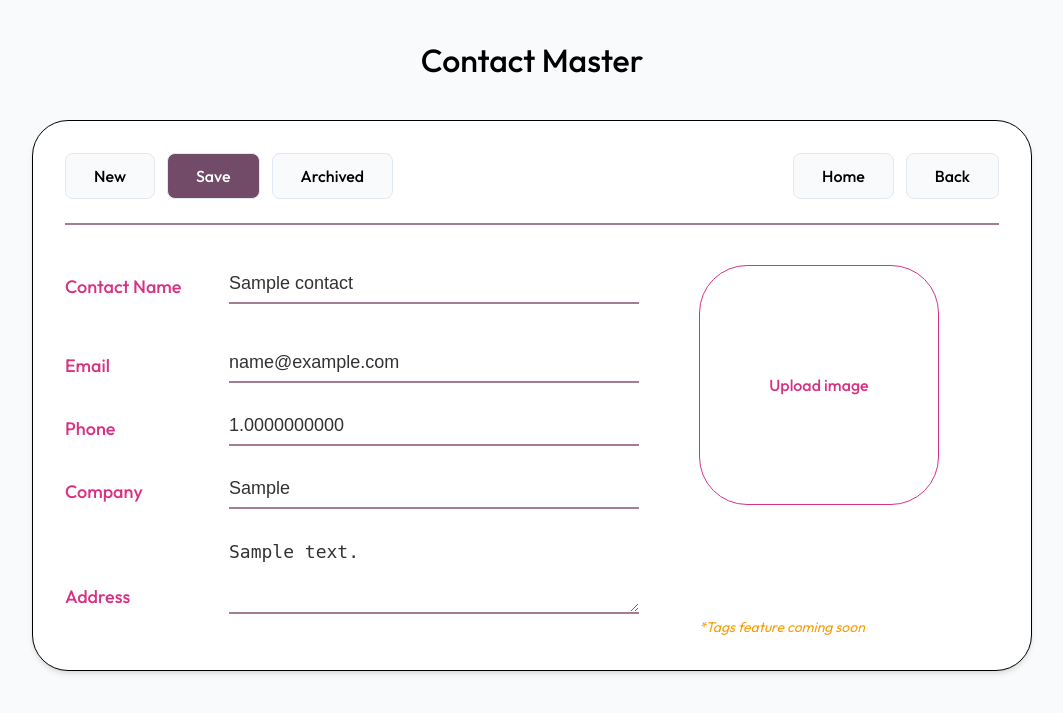
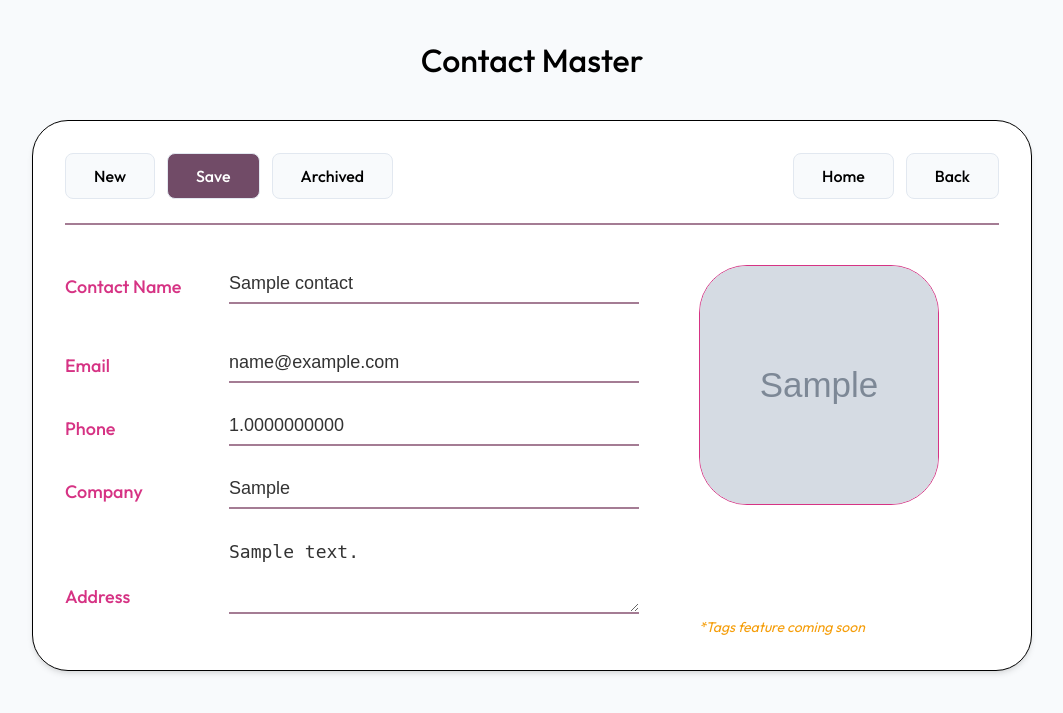
Before and after one commit to varshasharma25/Odoo_Hackathon, a Flask app: page /admin/contact/1 in a window 1280 px wide. Shown: the top 713 px of the page, without its empty margins (108-1171 px from the left). Run offline with Flask 3, Linux system fonts and the light colour scheme; a user stored in the database is signed in; tables that the repository leaves empty hold one stand-in row (values such as "Sample post"); grey boxes marked "Sample" are stand-in pictures.

Commit message:
Implement image upload functionality

```diff
--- a/app/admin/routes.py
+++ b/app/admin/routes.py
@@ -1,8 +1,25 @@
-from flask import render_template, request, redirect, url_for, flash
+from flask import render_template, request, redirect, url_for, flash, current_app
 from flask_login import login_required
+from werkzeug.utils import secure_filename
+import os
 from app.admin import bp
 from app import db
 from app.models import Contact, Product, Budget, AnalyticalAccount, PurchaseOrder
+
+def save_image(file):
+    if file and file.filename:
+        filename = secure_filename(file.filename)
+        # Ensure unique filename to prevent overwrites
+        import uuid
+        name, ext = os.path.splitext(filename)
+        filename = f"{name}_{uuid.uuid4().hex[:8]}{ext}"
+
+        file_path = os.path.join(current_app.config['UPLOAD_FOLDER'], filename)
+        # Ensure directory exists
+        os.makedirs(os.path.dirname(file_path), exist_ok=True)
+        file.save(file_path)
+        return f"uploads/{filename}"
+    return None
 
 @bp.route('/dashboard')
 @login_required
@@ -19,12 +36,20 @@ def contacts_list():
 @login_required
 def contact_new():
     if request.method == 'POST':
+        image_url = None
+        if 'image' in request.files:
+            file = request.files['image']
+            saved_path = save_image(file)
+            if saved_path:
+                image_url = saved_path
+
         contact = Contact(
             name=request.form.get('name'),
             email=request.form.get('email'),
             phone=request.form.get('phone'),
             company=request.form.get('company'),
-            address=request.form.get('address')
+            address=request.form.get('address'),
+            image_url=image_url
         )
         db.session.add(contact)
         db.session.commit()
@@ -42,6 +67,13 @@ def contact_detail(id):
         contact.phone = request.form.get('phone')
         contact.company = request.form.get('company')
         contact.address = request.form.get('address')
+
+        if 'image' in request.files:
+            file = request.files['image']
+            saved_path = save_image(file)
+            if saved_path:
+                contact.image_url = saved_path
+
         db.session.commit()
         flash('Contact updated successfully!', 'success')
         return redirect(url_for('admin.contacts_list'))
--- a/app/templates/admin/contact_form.html
+++ b/app/templates/admin/contact_form.html
@@ -173,12 +173,31 @@
             color: var(--accent-pink);
             font-weight: 500;
             text-align: center;
-            padding: 20px;
+            padding: 0;
+            overflow: hidden;
+            position: relative;
+            background-color: #fafafa;
         }
 
         .image-upload-box:hover {
-            background-color: #fff1f2;
-            transform: scale(1.02);
+            border-color: var(--primary-accent);
+        }
+
+        .upload-placeholder {
+            padding: 20px;
+            width: 100%;
+            height: 100%;
+            display: flex;
+            align-items: center;
+            justify-content: center;
+            flex-direction: column;
+        }
+
+        .selected-image {
+            width: 100%;
+            height: 100%;
+            object-fit: cover;
+            display: block;
         }
 
         /* Tags and Secondary column */
@@ -244,7 +263,7 @@
                 </div>
             </div>
 
-            <form id="contactForm" method="POST" class="form-body">
+            <form id="contactForm" method="POST" class="form-body" enctype="multipart/form-data">
                 <!-- Main Inputs -->
                 <div class="main-column">
                     <div class="input-group">
@@ -280,8 +299,18 @@
 
                 <!-- Secondary Info & Image -->
                 <div class="secondary-column">
-                    <div class="image-upload-box">
-                        Upload image
+                    <div class="image-upload-box" onclick="document.getElementById('imageInput').click()">
+                        <input type="file" id="imageInput" name="image" accept="image/*" style="display: none;"
+                            onchange="previewImage(this)">
+                        {% if contact and contact.image_url %}
+                        <img src="{{ url_for('static', filename=contact.image_url) }}" class="selected-image"
+                            id="imagePreview">
+                        {% else %}
+                        <img src="" class="selected-image" id="imagePreview" style="display: none;">
+                        <div class="upload-placeholder" id="uploadPlaceholder">
+                            <span>Upload Image</span>
+                        </div>
+                        {% endif %}
                     </div>
 
                     <div class="tags-section">
@@ -296,4 +325,24 @@
 
 </body>
 
+<script>
+    function previewImage(input) {
+        const preview = document.getElementById('imagePreview');
+        const placeholder = document.getElementById('uploadPlaceholder');
+
+        if (input.files && input.files[0]) {
+            const reader = new FileReader();
+
+            reader.onload = function (e) {
+                preview.src = e.target.result;
+                preview.style.display = 'block';
+                if (placeholder) placeholder.style.display = 'none';
+            }
+
+            reader.readAsDataURL(input.files[0]);
+        }
+    }
+</script>
+</body>
+
 </html>
--- a/config.py
+++ b/config.py
@@ -26,3 +26,7 @@ class Config:
         SQLALCHEMY_DATABASE_URI = 'sqlite:///app.db'
 
     SQLALCHEMY_TRACK_MODIFICATIONS = False
+
+    # Uploads
+    UPLOAD_FOLDER = 'app/static/uploads'
+    MAX_CONTENT_LENGTH = 16 * 1024 * 1024  # 16MB max size
```
Also changed, not shown: app/static/uploads/IMG_8694_a9e4126d.jpeg (added).
